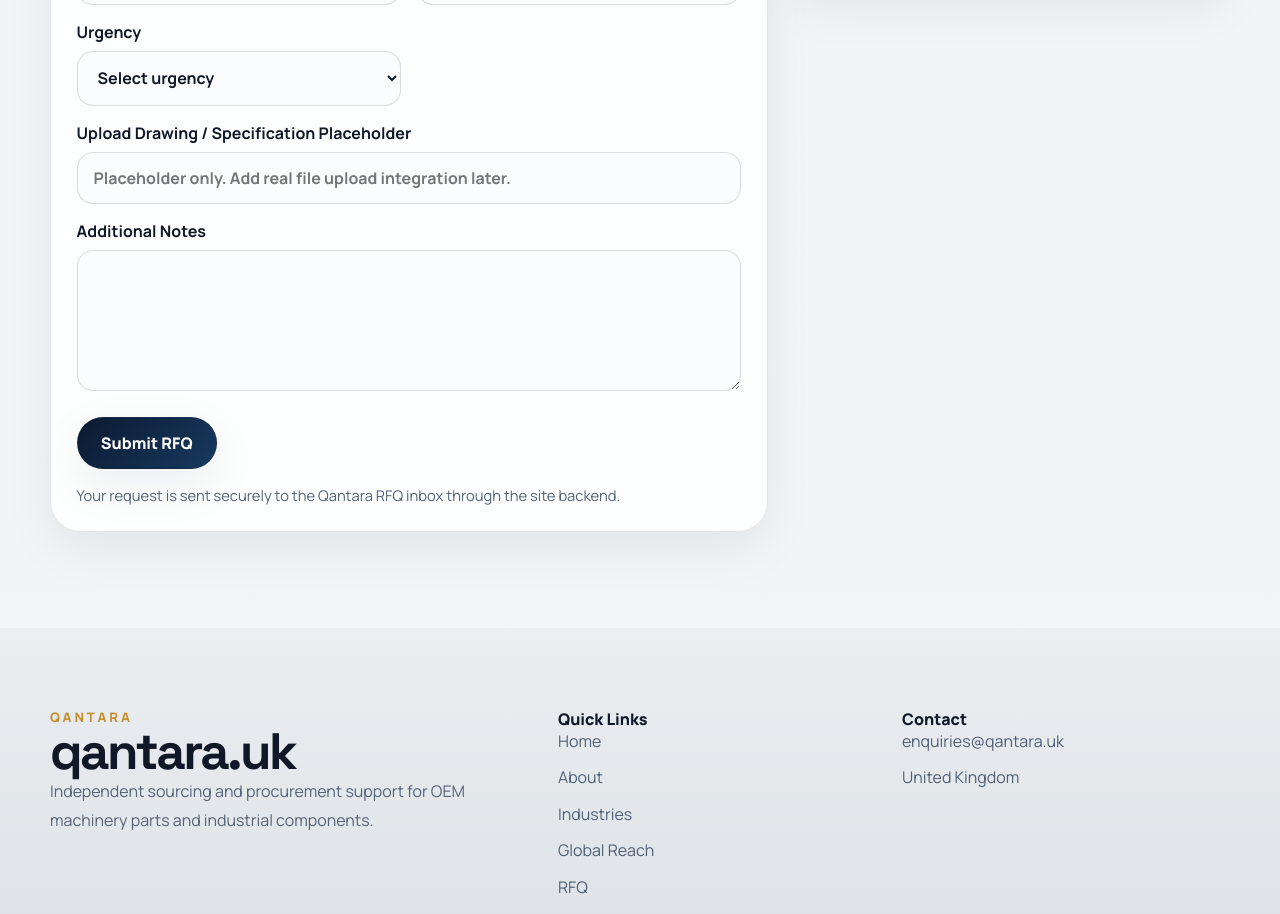
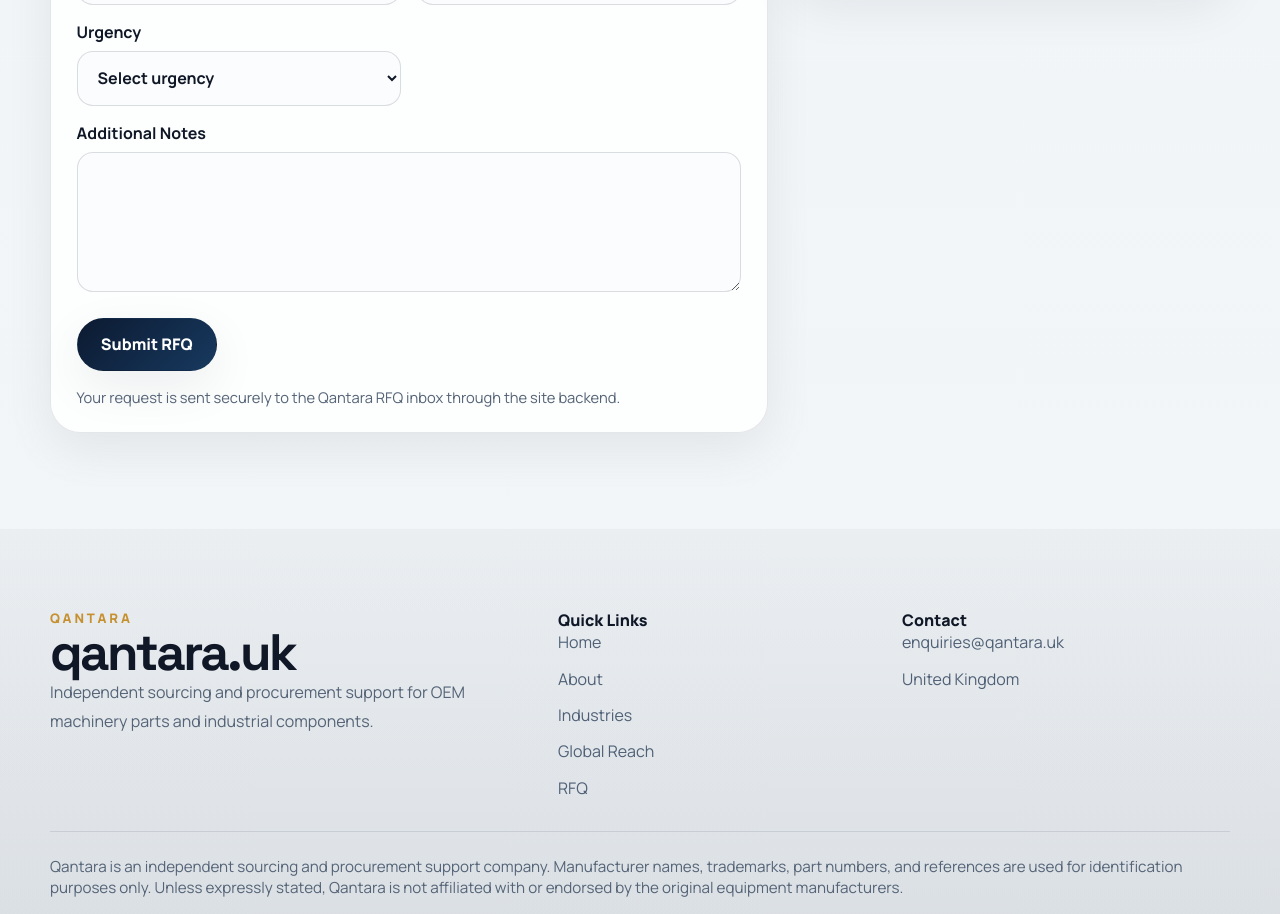
Before and after one commit to arj-77/Qantara, a React (Vite) app: page / in a window 1280 px wide. Shown: the part 4420-5334 px from the top of the page. Built offline with nearby package versions, Linux system fonts and the light colour scheme.

Commit message:
Remove upload specification field from RFQ

```diff
--- a/api/rfq.js
+++ b/api/rfq.js
@@ -14,7 +14,6 @@
     `Quantity: ${formData.quantity}`,
     `Required Delivery Location: ${formData.deliveryLocation}`,
     `Urgency: ${formData.urgency}`,
-    `Upload / Spec Reference: ${formData.upload || 'Not provided'}`,
     '',
     'Additional Notes:',
     formData.notes || 'Not provided',
--- a/src/components/RfqForm.jsx
+++ b/src/components/RfqForm.jsx
@@ -135,15 +135,6 @@
             {errors.urgency ? <span className="field-error">{errors.urgency}</span> : null}
           </label>
           <label className="form-grid__full">
-            Upload Drawing / Specification Placeholder
-            <input
-              name="upload"
-              value={formData.upload}
-              onChange={handleChange}
-              placeholder="Placeholder only. Add real file upload integration later."
-            />
-          </label>
-          <label className="form-grid__full">
             Additional Notes
             <textarea name="notes" rows="5" value={formData.notes} onChange={handleChange} />
           </label>
--- a/src/lib/rfq.js
+++ b/src/lib/rfq.js
@@ -8,7 +8,6 @@
   quantity: '',
   deliveryLocation: '',
   urgency: '',
-  upload: '',
   notes: '',
 }
 
@@ -22,7 +21,6 @@
   quantity: 60,
   deliveryLocation: 160,
   urgency: 40,
-  upload: 280,
   notes: 3000,
 }
 
```
